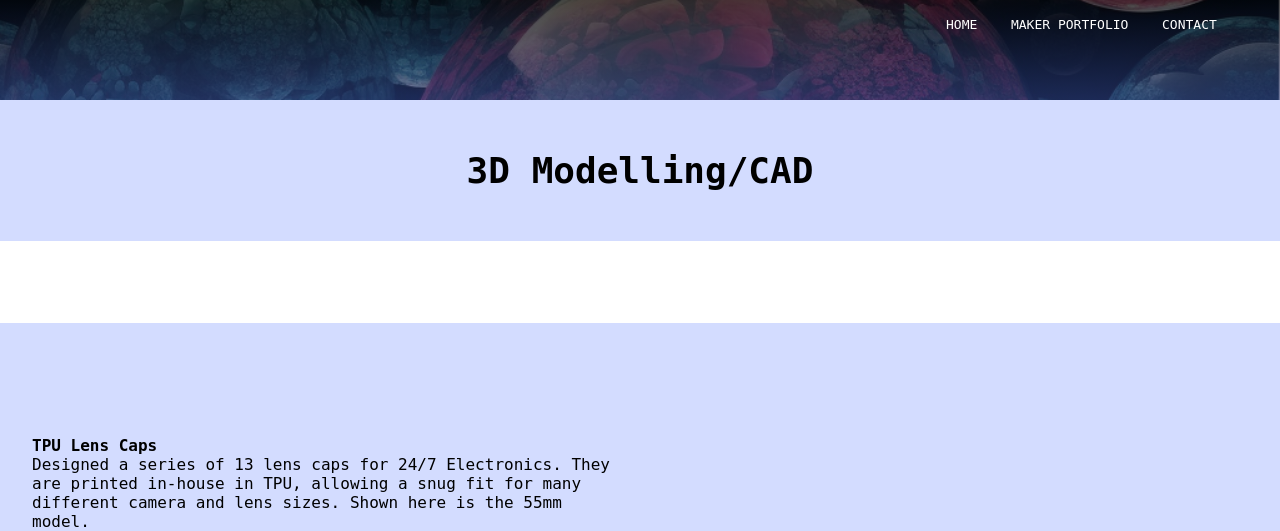
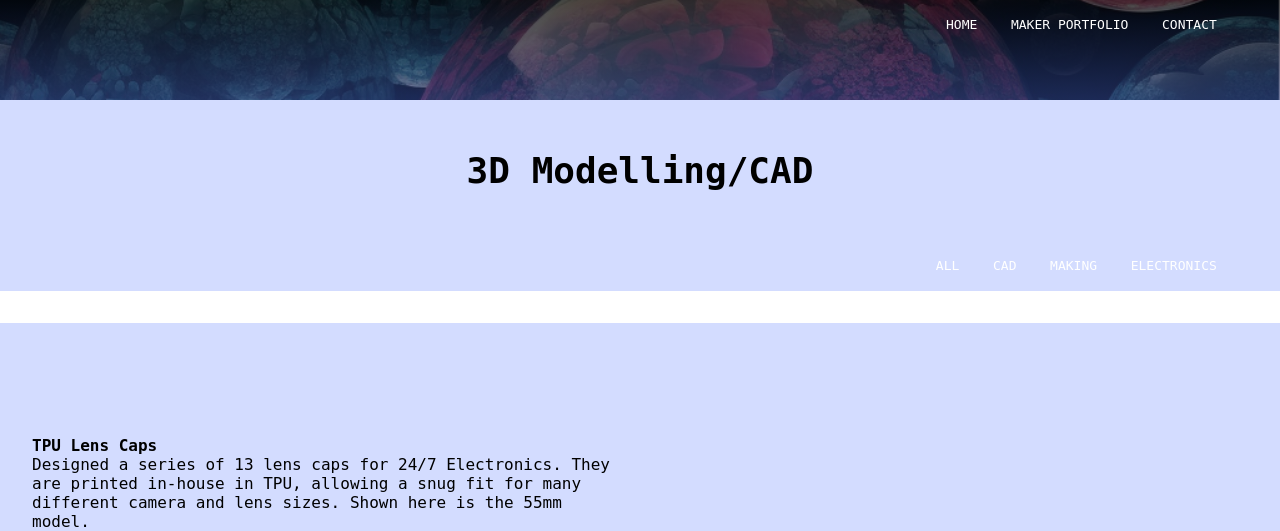
Before and after one commit to grace-n-smith/gracens.info, a PHP site: page /makerportfolio.html in a window 1280 px wide. Shown: the top 531 px of the page. Run offline with PHP 8.4, Linux system fonts and the light colour scheme; some libraries are stand-ins or nearby versions; some web fonts are replaced.

Commit message:
Update style.css

```diff
--- a/style.css
+++ b/style.css
@@ -97,9 +97,12 @@ nav .fa-solid{
     background: #5A4AE3;
     transition: 0.25s;
 }
+.page-title{
+    background-color:  rgb(211, 220, 255);
+    background-size: cover;
+}
 .page-title h1{
     text-align: center;
-    background-color: rgb(211, 220, 255);
     padding: 50px;
 }
 @media(max-width:700px){
```
